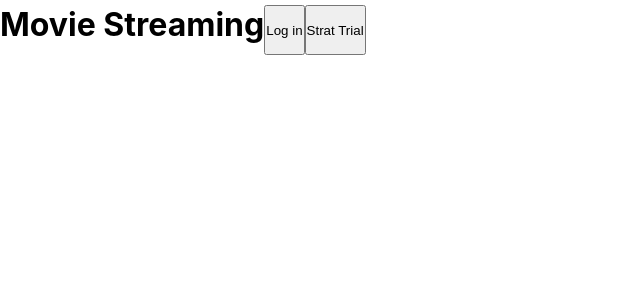
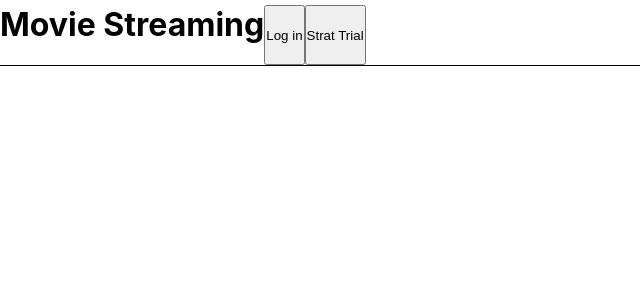
Before and after one commit to MarkusTryban/movie-stream, a React (Create React App) app: page / in a window 1280 px wide. Shown: the top 300 px of the page, without its empty margins (0-640 px from the left). Built offline with nearby package versions, Linux system fonts and the light colour scheme.

Commit message:
Add outline solid black

```diff
--- a/src/components/MainHeader/MainHeader.css
+++ b/src/components/MainHeader/MainHeader.css
@@ -1,5 +1,6 @@
 .main-header {
   padding-top: 5px;
   display: flex;
-  height: 50px;
+  height: 60px;
+  outline: 1px solid #000;
 }
```
